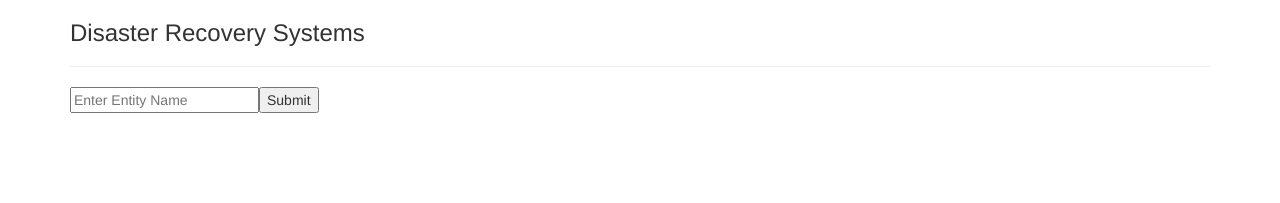
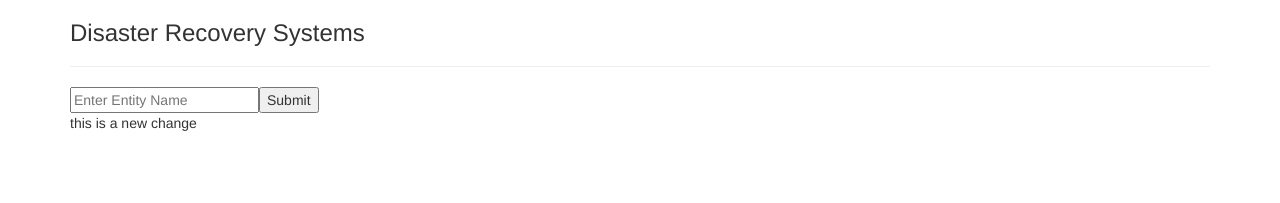
Before and after one commit to sam5855/disaster-recover-solutions, an Angular app: page / in a window 1280 px wide. Shown: the top 203 px of the page. Built offline with nearby package versions, Linux system fonts and the light colour scheme.

Commit message:
testing changes

```diff
--- a/src/app/personal/personal.component.html
+++ b/src/app/personal/personal.component.html
@@ -1,2 +1,4 @@
 <input type="text" placeholder="Enter Entity Name">
 <button type="submit">Submit</button>
+
+<p>this is a new change</p>
```
